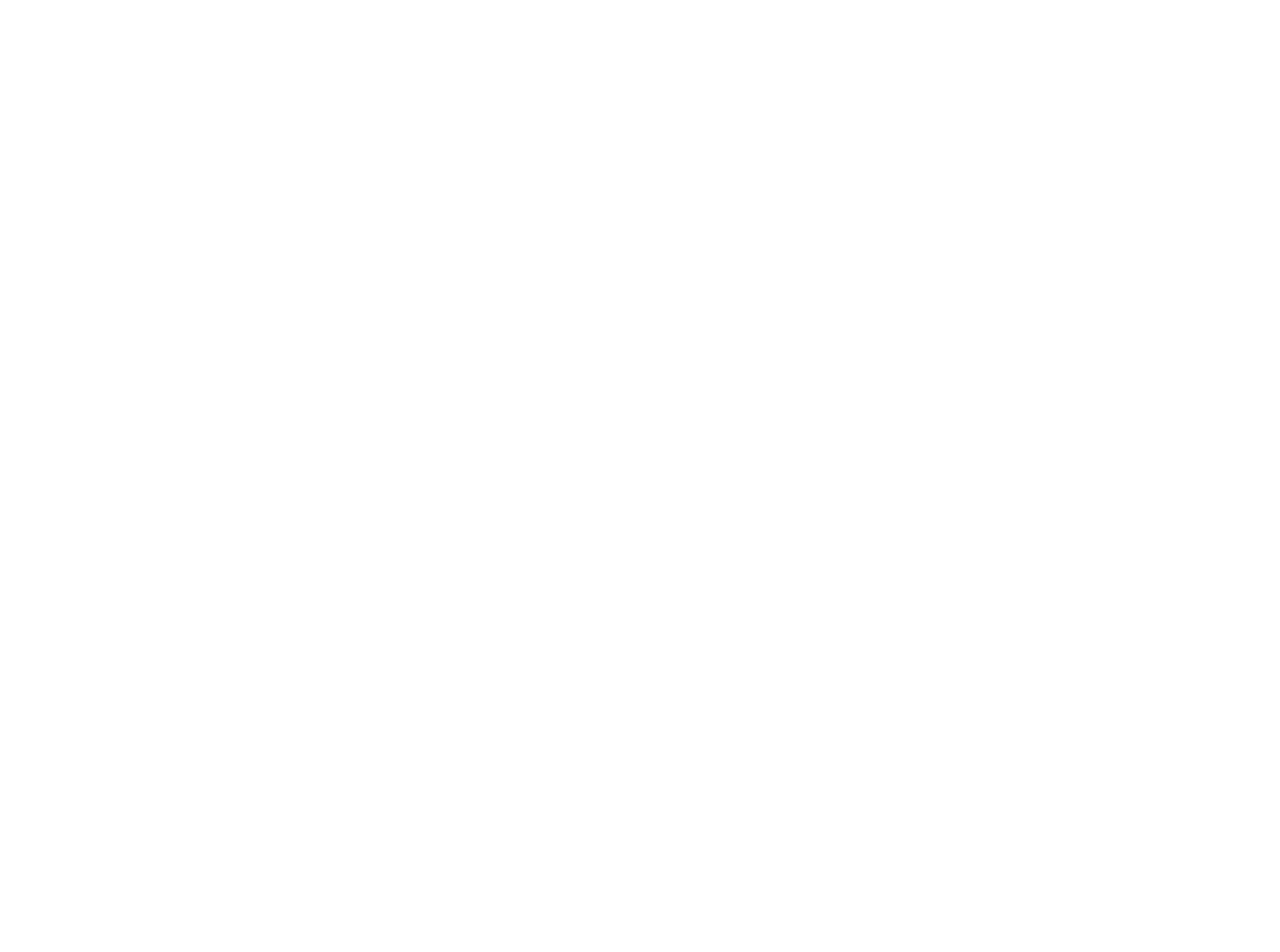
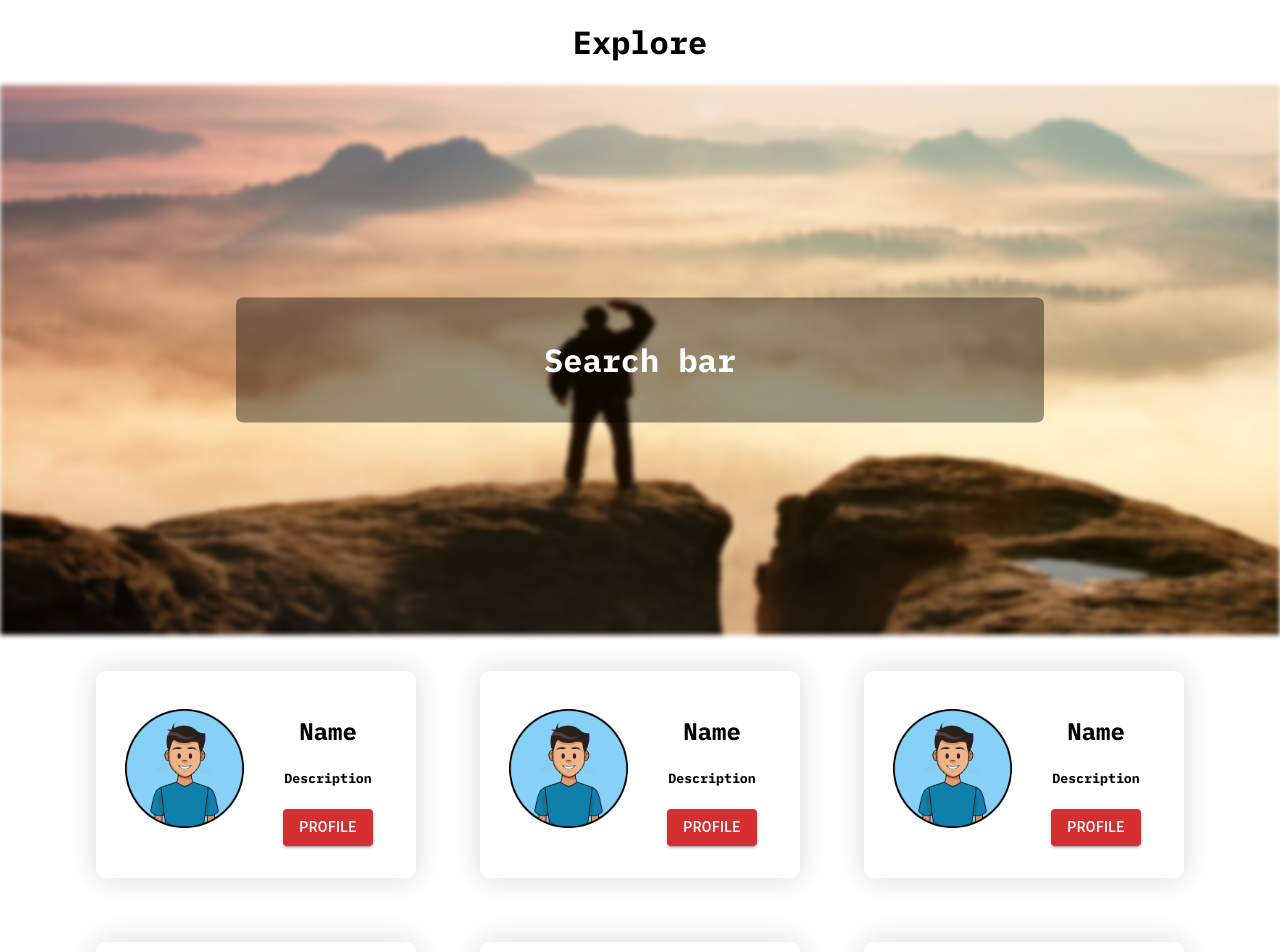
Before and after one commit to cdhiraj40/Sol-Patreon, a React (Create React App) app: page /explore in a window 1280 px wide. Before the commit this address had no page. Shown: the top 952 px of the page. Before the commit the page ends 800 px from the top, so only its background shows below. Built offline with nearby package versions, Linux system fonts and the light colour scheme.

Commit message:
explore page

```diff
--- a/src/App.tsx
+++ b/src/App.tsx
@@ -1,6 +1,7 @@
 import React from 'react';
 import { BrowserRouter, Routes, Route } from "react-router-dom";
 import Home from "./pages/Home";
+import Explore from "./pages/Explore";
 import './App.css';
 
 function App() {
@@ -9,6 +10,7 @@
       <BrowserRouter>
         <Routes>
           <Route path="/" element={<Home />} />
+          <Route path="/explore" element={<Explore />} />
         </Routes>
       </BrowserRouter>
     </div>
--- /dev/null
+++ b/src/pages/Explore.tsx
@@ -0,0 +1,53 @@
+import React, { useState } from "react";
+import Grid from '@mui/material/Grid';
+import Button from '@mui/material/Button';
+import Footer from "../components/Footer";
+import "./styles/Explore.css";
+
+const Explore: React.FC = () => {
+  const [state, setState] = useState<string>();
+
+  return (
+    <div>
+      <h1>Explore</h1>
+
+      <div>
+        <div className="bg-image-container">
+          <img src="./images/explore page background.jpg" className="bg-image" />
+        </div>
+        <div className="bg-text">
+          <h1>Search bar</h1>
+        </div>
+      </div>
+
+      <div className="flex-row">
+        <Grid container alignItems="center" style={{ width: "90%" }}>
+          {Array(6).fill(0).map(() => (
+            <Grid item md={4} sm={6} xs={12}>
+              <div className="card">
+                <Grid container alignItems="center">
+                  <Grid item lg={6} xs={12}>
+                    <div>
+                      <img src="./images/sample profile pic.jpg" className="profilepic" />
+                    </div>
+                  </Grid>
+                  <Grid item lg={6} xs={12} justifyContent="center" alignItems="center">
+                    <div>
+                      <h2>Name</h2>
+                      <h5>Description</h5>
+                    </div>
+                    <Button variant="contained" color="error">Profile</Button>
+                  </Grid>
+                </Grid>
+              </div>
+            </Grid>
+          ))}
+        </Grid>
+      </div>
+
+      <Footer />
+    </div>
+  );
+}
+
+export default Explore;
--- /dev/null
+++ b/src/pages/styles/Explore.css
@@ -0,0 +1,43 @@
+.bg-image-container {
+  filter: blur(2.5px);
+  -webkit-filter: blur(2.5px);
+}
+
+.bg-image {
+  width: 100%;
+  height: 550px;
+}
+
+.bg-text {
+  background-color: rgb(0,0,0);
+  background-color: rgba(0,0,0, 0.4);
+  color: white;
+  font-weight: bold;
+  border-radius: 7px;
+  position: absolute;
+  top: 45%;
+  left: 50%;
+  transform: translate(-50%, -50%);
+  z-index: 2;
+  width: 60%;
+  padding: 20px;
+  text-align: center;
+}
+
+
+.card {
+  padding: 1.5rem 1rem 2rem;
+  border-radius: 10px;
+  background-color: rgba(255, 255, 255, .5);
+  box-shadow: 0 0 30px rgba(0, 0, 0, .15);
+  margin: 2rem 2rem;
+  position: relative;
+  transform-style: preserve-3d;
+  overflow: hidden;
+}
+
+.profilepic {
+  width: 145px;
+  height: 145px;
+  border-radius: 50%;
+}
```
Also changed, not shown: public/images/explore page background.jpg (added), public/images/sample profile pic.jpg (added).
